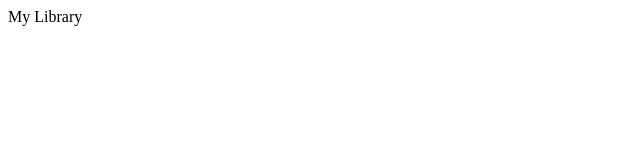
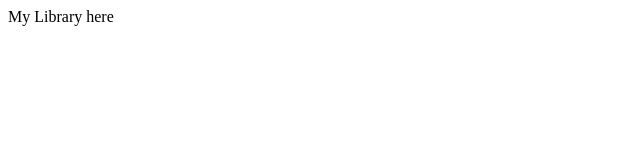
Before and after one commit to Rojavt8/library, a plain HTML site: page index.html in a window 1280 px wide. Shown: the full height of the page, 0-640 px from the left. Drawn offline with Linux system fonts and the light colour scheme.

Commit message:
Changed text in index file

```diff
--- a/index.html
+++ b/index.html
@@ -4,6 +4,6 @@
 
     </head>
     <body>
-        My Library
+        My Library here
     </body>
 </html>
```
